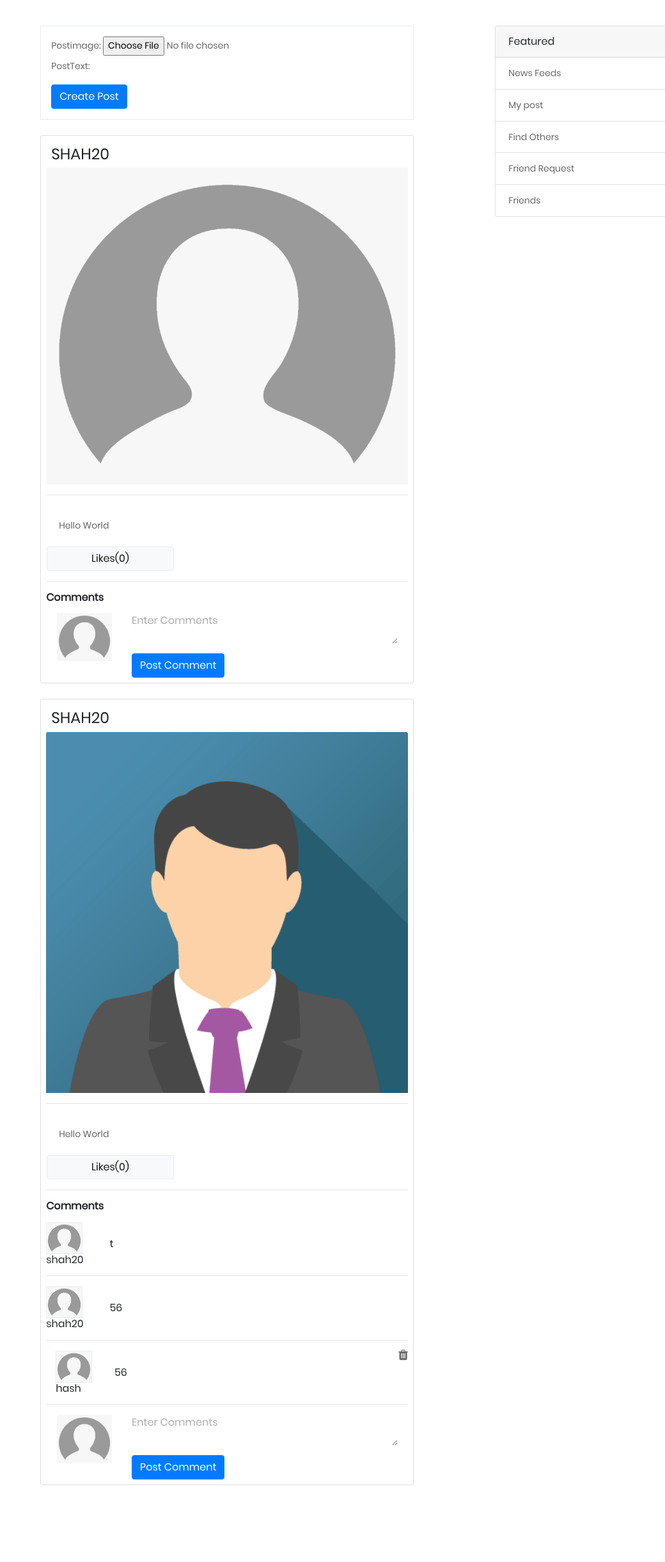
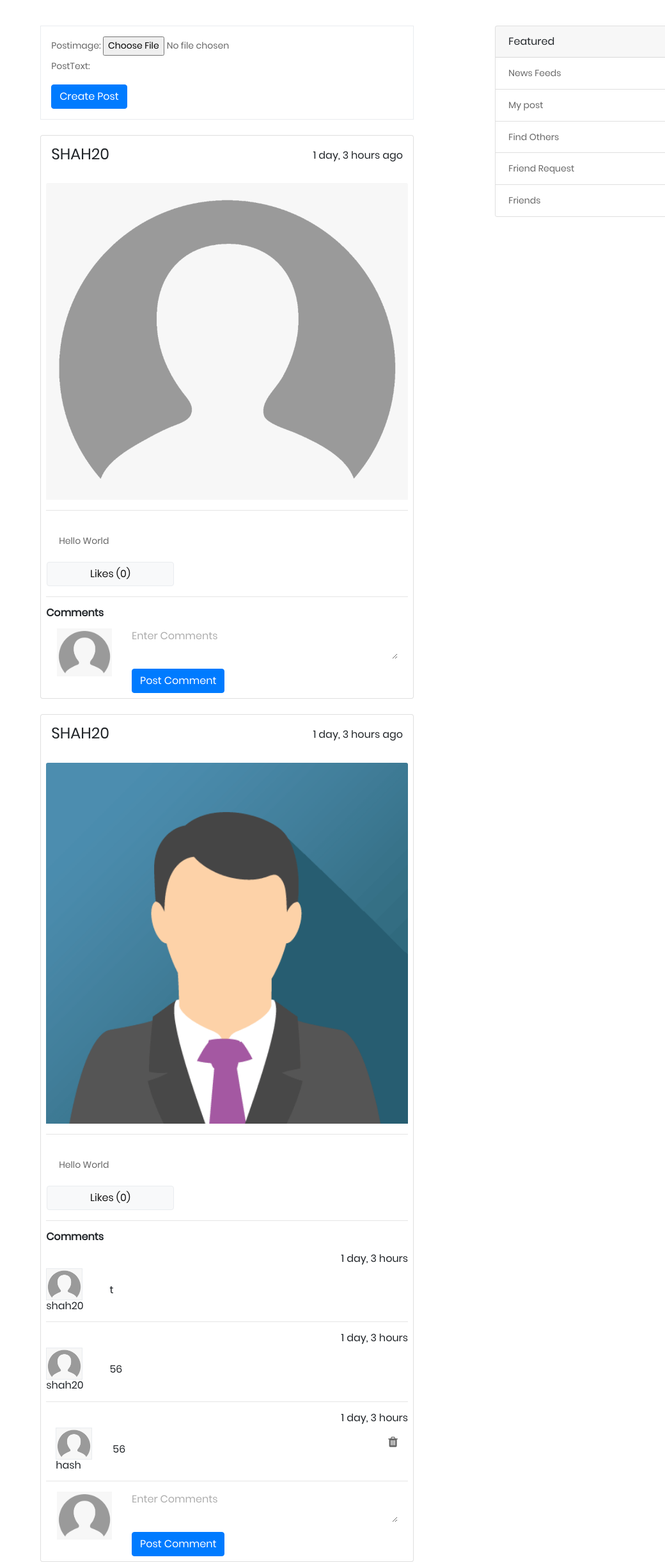
Before and after one commit to ShahzaibMinhaz/SocialApp, a Django app: page / in a window 1280 px wide. Shown: the part 56-2497 px from the top of the page at 64% size, without its empty margins (240-1280 px from the left). Before the commit the page ends 2377 px from the top, so only its background shows below. Run offline with Django 3.2, Linux system fonts and the light colour scheme; a user stored in the database is signed in; data comes from the database, SQL or seed files in the repository; both versions use the stored data as it was after the commit; data that the repository does not hold is empty; parts of the project's set-up code (start-up, migrations or seed data) failed here and were passed over; some libraries are stand-ins or nearby versions.

Commit message:
update time stamp on post and comments

```diff
--- a/App/models.py
+++ b/App/models.py
@@ -13,6 +13,7 @@ class Post(models.Model):
     postText = models.CharField(max_length=100)
     postImage = models.ImageField(upload_to="post_pics")
     postLikes = models.ManyToManyField(profile)
+    postdate = models.DateTimeField(auto_now=True)
 
     def __str__(self):
         return self.postText
@@ -21,6 +22,7 @@ class Comments(models.Model):
     user = models.ForeignKey(User,on_delete=models.CASCADE)
     post = models.ForeignKey(Post,on_delete=models.CASCADE)
     commentText = models.CharField(max_length=50)
+    commentdate = models.DateTimeField(auto_now=True)
 
     # def __str__(self):
     #     return self.user.username
--- a/App/templates/home.html
+++ b/App/templates/home.html
@@ -21,6 +21,7 @@
       <br>
       <div class="card w-75 d-block m-auto p-2" style="width: 18rem;">
         <h4 class="p-2 text-uppercase">{{post.user}}</h4>
+        <h6 style="margin-top: -5%;" class="float-right mr-2">{{post.postdate|timesince}} ago</h6><br>
         <img class="card-img-top" src="media/{{post.postImage}}" alt="Card image cap">
         <hr>
         <div class="card-body">
@@ -29,9 +30,9 @@
         <form action="{% url 'updatelike' post.id %}">
           <div class="row">
             {% if request.user.profile in post.postLikes.all %}
-              <button type="submit" class="btn btn-primary col-4 ml-3">Likes({{post.postLikes.count}})</button>
+              <button type="submit" class="btn btn-primary col-4 ml-3">Likes ({{post.postLikes.count}})</button>
             {% elif request.user.profile not in post.postLikes.all %}
-              <button type="submit" class="btn btn-light col-4 ml-3 border">Likes({{post.postLikes.count}})</button>
+              <button type="submit" class="btn btn-light col-4 ml-3 border">Likes ({{post.postLikes.count}})</button>
             {% endif %}
           </div>
         </form>
@@ -41,10 +42,10 @@
         <!-- post comments  -->
         {% for comments in comment_Post %}
         {% if post.id == comments.post.id %}
-
+        <h6 class="float-right">{{comments.commentdate|timesince}}</h6><br>
         <!-- delete icon function  -->
         {% if comments.user.username == request.user.username %}
-        <a href="{% url 'delete_comment' comments.id %}"><i class="fa fa-trash fa-lg float-right"
+        <a href="{% url 'delete_comment' comments.id %}"><i class="fa fa-trash fa-lg float-right mr-3 mt-3"
             aria-hidden="true"></i></a>
         {% endif %}
         <!-- delete icon function ends -->
@@ -87,9 +88,9 @@
         <form action="{% url 'updatelike' post.id %}">
           <div class="row">
             {% if request.user.profile in post.postLikes.all %}
-              <button type="submit" class="btn btn-primary col-4 ml-3">Likes({{post.postLikes.count}})</button>
+              <button type="submit" class="btn btn-primary col-4 ml-3">Likes ({{post.postLikes.count}})</button>
             {% elif request.user.profile not in post.postLikes.all %}
-              <button type="submit" class="btn btn-light col-4 ml-3 border">Likes({{post.postLikes.count}})</button>
+              <button type="submit" class="btn btn-light col-4 ml-3 border">Likes ({{post.postLikes.count}})</button>
             {% endif %}
           </div>
         </form>
@@ -98,9 +99,10 @@
         <h6 class="mb-3"><b>Comments</b></h6>
         {% for comments in comment_Post %}
         {% if post.id == comments.post.id %}
+        <span class="float-right">{{comments.commentdate}}</span><br>
         <!-- delete icon function  -->
         {% if comments.user.username == request.user.username %}
-        <a href="{% url 'delete_comment' comments.id %}"><i class="fa fa-trash fa-lg float-right"
+        <a href="{% url 'delete_comment' comments.id %}"><i class="fa fa-trash fa-lg float-right mr-3 mt-3"
             aria-hidden="true"></i></a>
         {% endif %}
         <!-- delete icon function ends -->
@@ -154,4 +156,9 @@
     </div>
   </div>
 </div>
+<script type="text/javascript" >
+
+console.log('javascript')
+
+</script>
 {% endblock content  %}
```
Also changed, not shown: App/templates/MyPost.html (+15 -8 lines), App/migrations/0001_initial.py, App/migrations/0002_comments.py (deleted), App/migrations/0003_friendrequest.py (deleted), App/migrations/0004_friends.py (deleted), App/migrations/0005_auto_20201130_0640.py (deleted), db.sqlite3, media/post_pics/default_mD3UDfv.jpg (added), media/post_pics/img_avatar_a0chavC.png (added).
